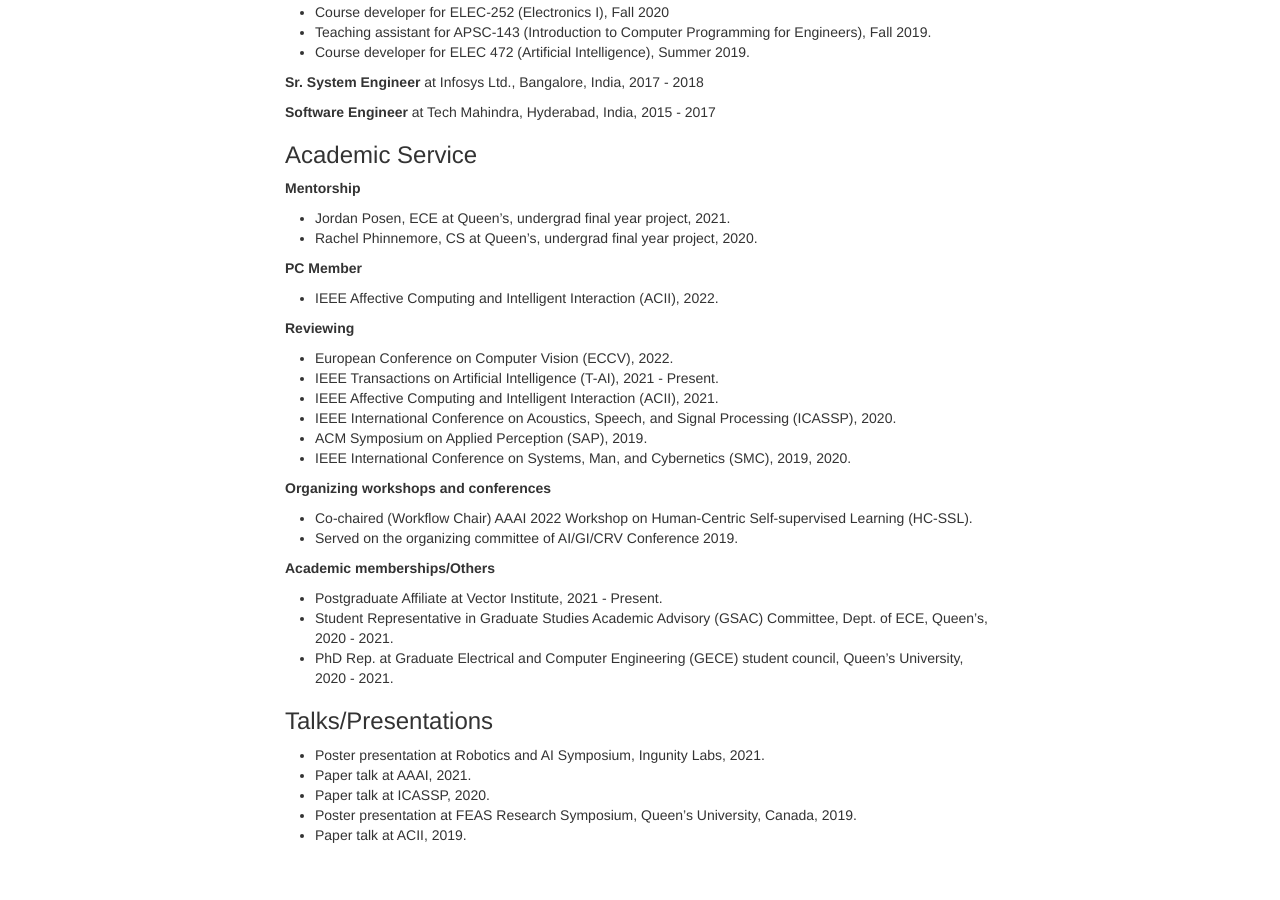
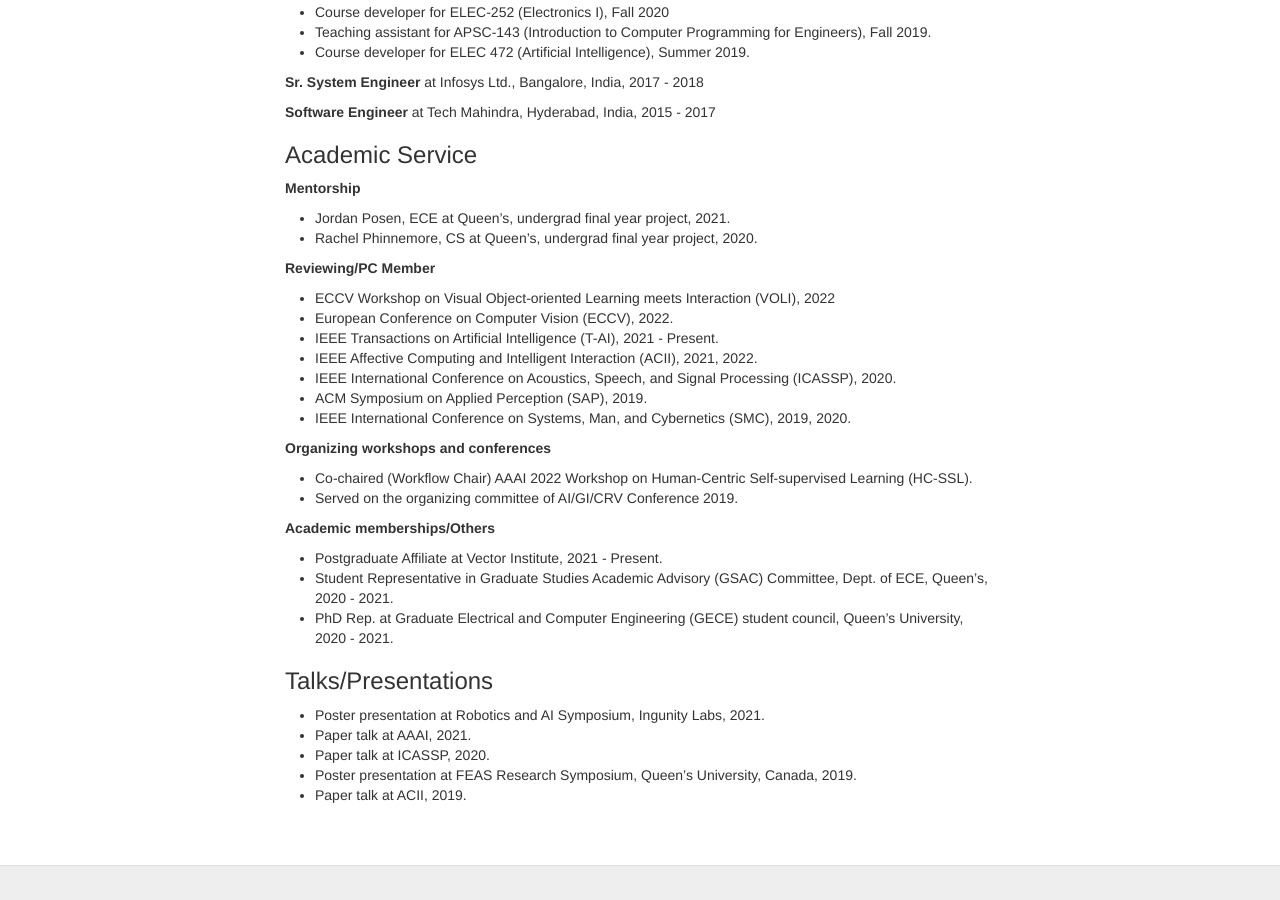
Before and after one commit to pritamqu/pritamqu.github.io, a Jekyll site: the page built from bio.md, in a window 1280 px wide and 900 px high, scrolled down 640 px. Built offline with Jekyll 4.4.1, drawn with Linux system fonts in a browser that asks for light colours.

Commit message:
some update

```diff
--- a/bio.md
+++ b/bio.md
@@ -41,13 +41,11 @@
 - Jordan Posen, ECE at Queen's, undergrad final year project, 2021.
 - Rachel Phinnemore, CS at Queen's, undergrad final year project, 2020.
 
-**PC Member**
-- IEEE Affective Computing and Intelligent Interaction (ACII), 2022.
-
-**Reviewing**
+**Reviewing/PC Member**
+- ECCV Workshop on Visual Object-oriented Learning meets Interaction (VOLI), 2022
 - European Conference on Computer Vision (ECCV), 2022.
 - IEEE Transactions on Artificial Intelligence (T-AI), 2021 - Present.
-- IEEE Affective Computing and Intelligent Interaction (ACII), 2021.
+- IEEE Affective Computing and Intelligent Interaction (ACII), 2021, 2022.
 - IEEE International Conference on Acoustics, Speech, and Signal Processing (ICASSP), 2020.
 - ACM Symposium on Applied Perception (SAP), 2019.
 - IEEE International Conference on Systems, Man, and Cybernetics (SMC), 2019, 2020.
```
Also changed, not shown: index.md (+3 -1 lines), 1 other file.
